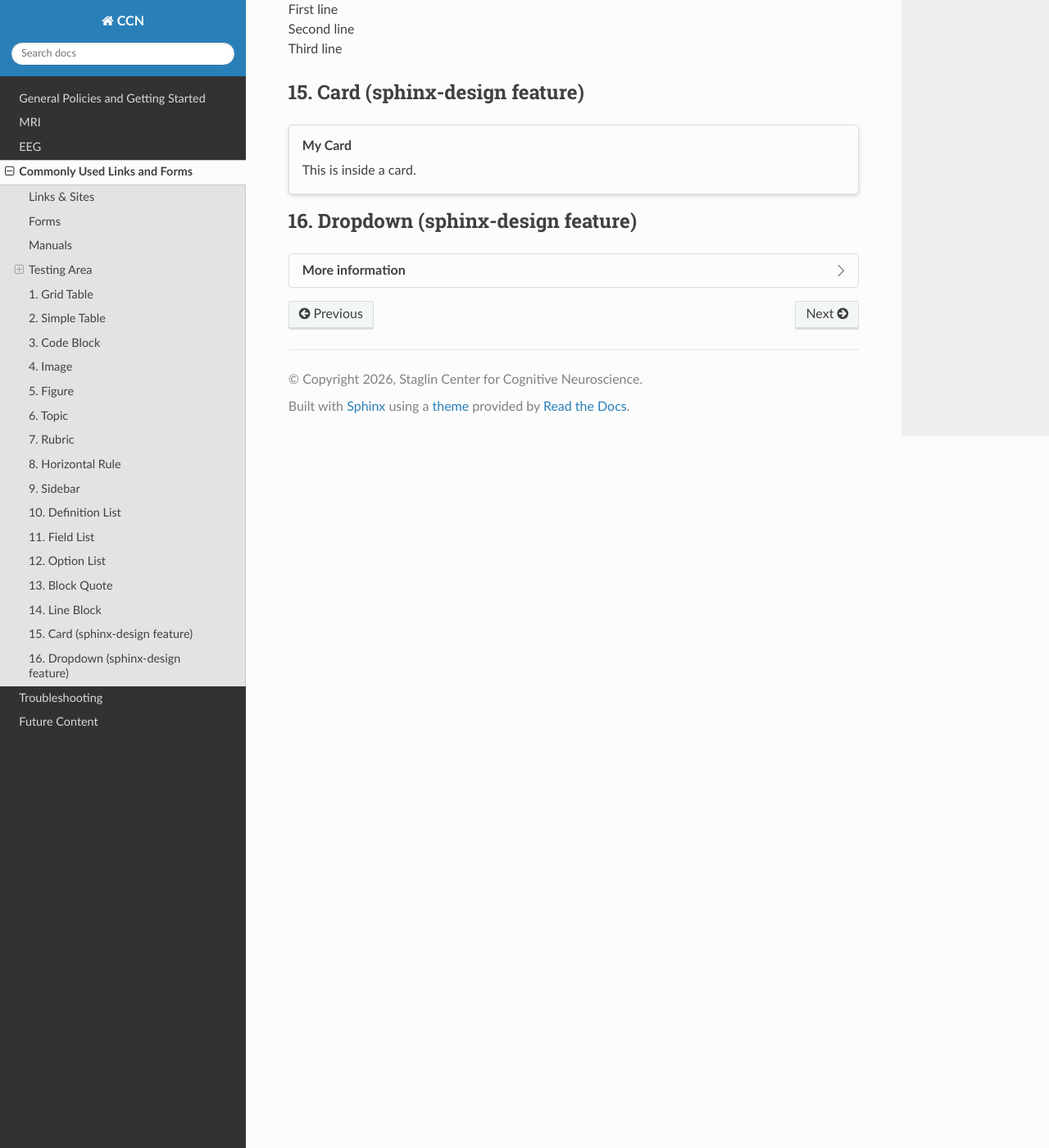
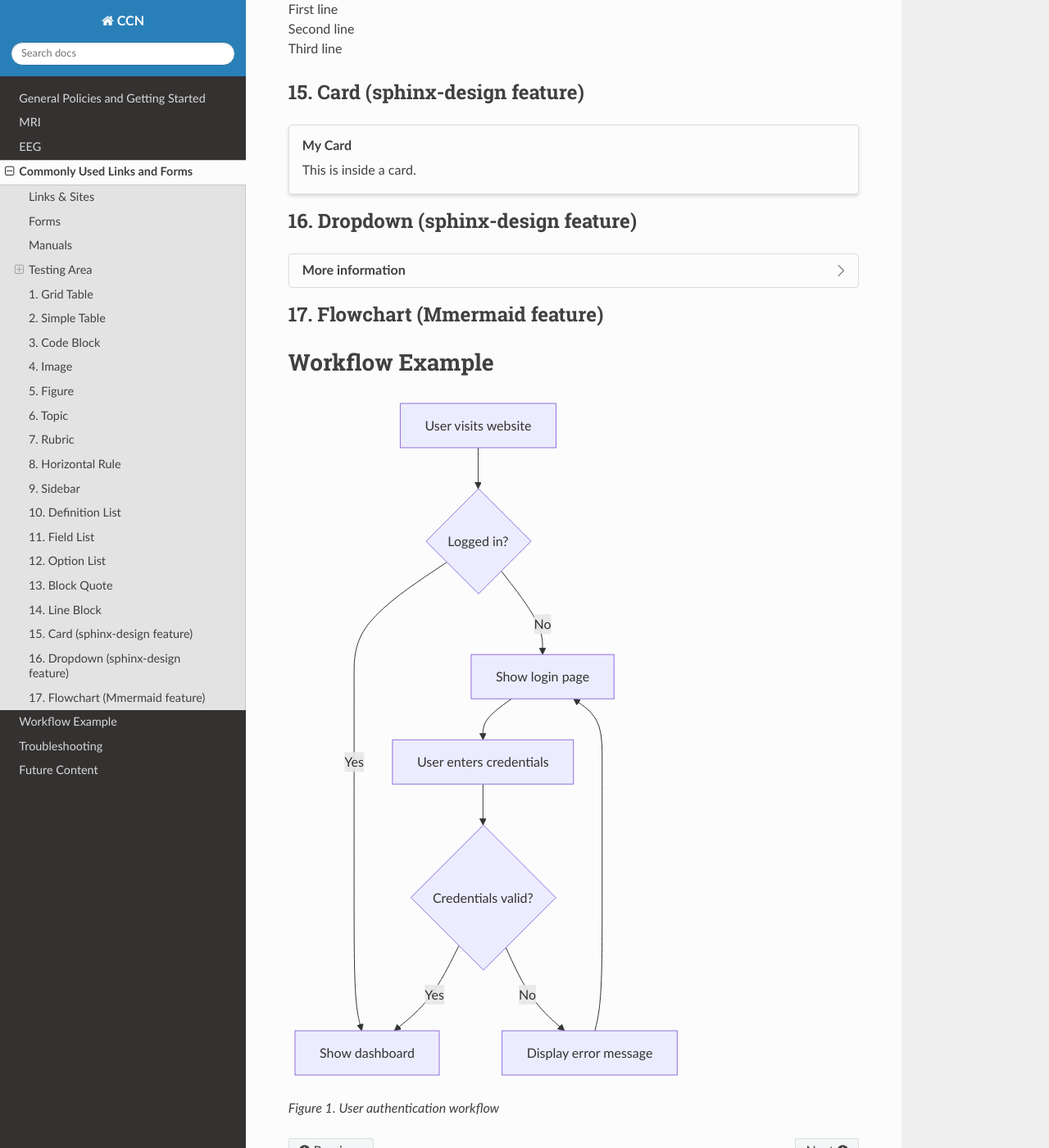
Before and after one commit to CCN-Support/CCN_Wiki, a Sphinx documentation site: the page built from docs/source/links-and-forms.rst, in a window 1280 px wide and 1400 px high, scrolled down 5176 px. Shown: the whole window at 82% size. Built offline with Sphinx 7.4.7 and the Read the Docs theme 3.1.0, drawn with Linux system fonts in a browser that asks for light colours.

Commit message:
Update links-and-forms.rst

```diff
--- a/docs/source/links-and-forms.rst
+++ b/docs/source/links-and-forms.rst
@@ -243,3 +243,22 @@ CLI
 .. dropdown:: More information
 
    Hidden content goes here.
+
+17. Flowchart (Mmermaid feature)
+--------------------------------
+
+Workflow Example
+================
+
+.. mermaid::
+   :caption: Figure 1. User authentication workflow
+
+   flowchart TD
+       A[User visits website] --> B{Logged in?}
+       B -->|Yes| C[Show dashboard]
+       B -->|No| D[Show login page]
+       D --> E[User enters credentials]
+       E --> F{Credentials valid?}
+       F -->|Yes| C
+       F -->|No| G[Display error message]
+       G --> D
```
